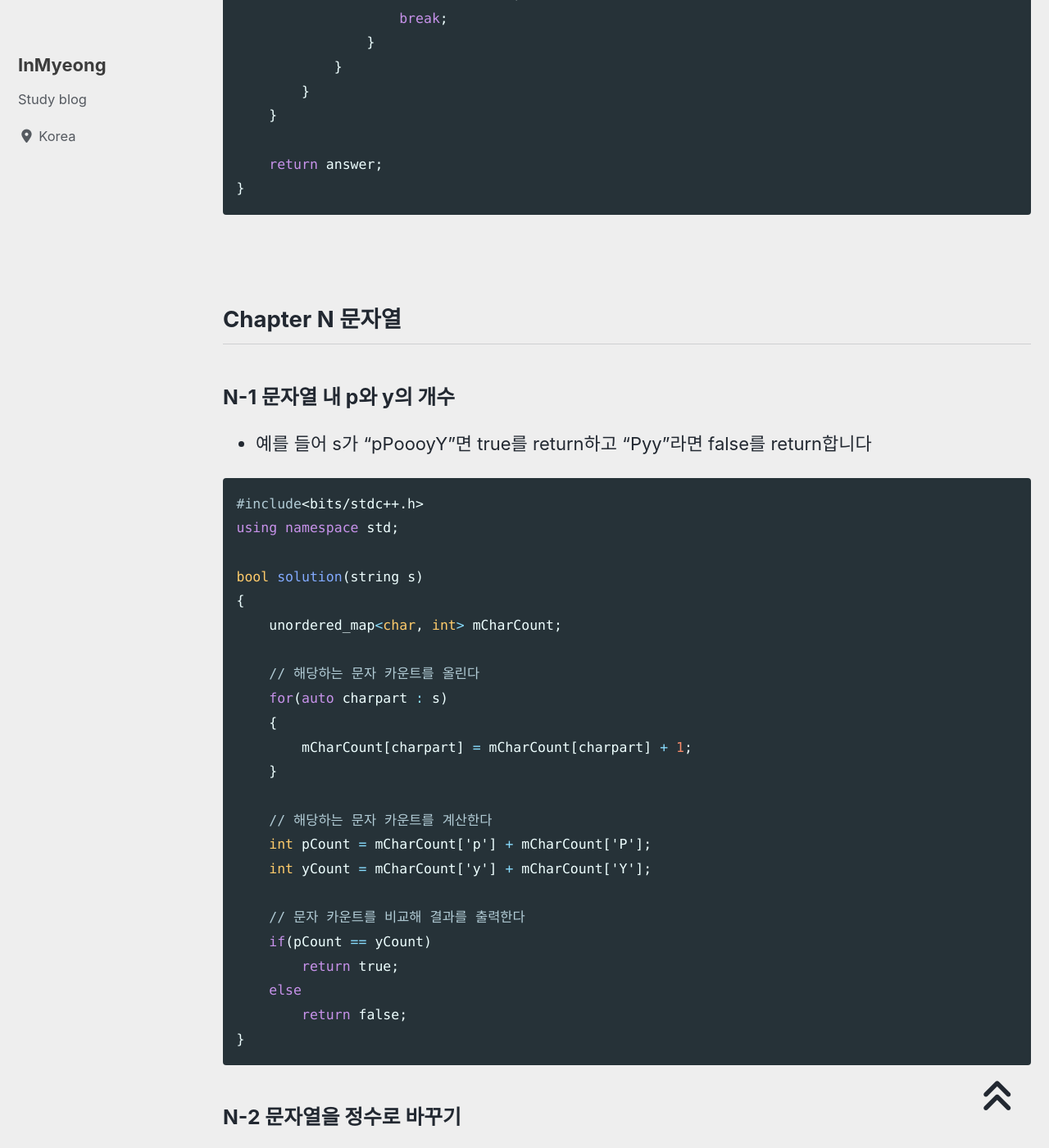
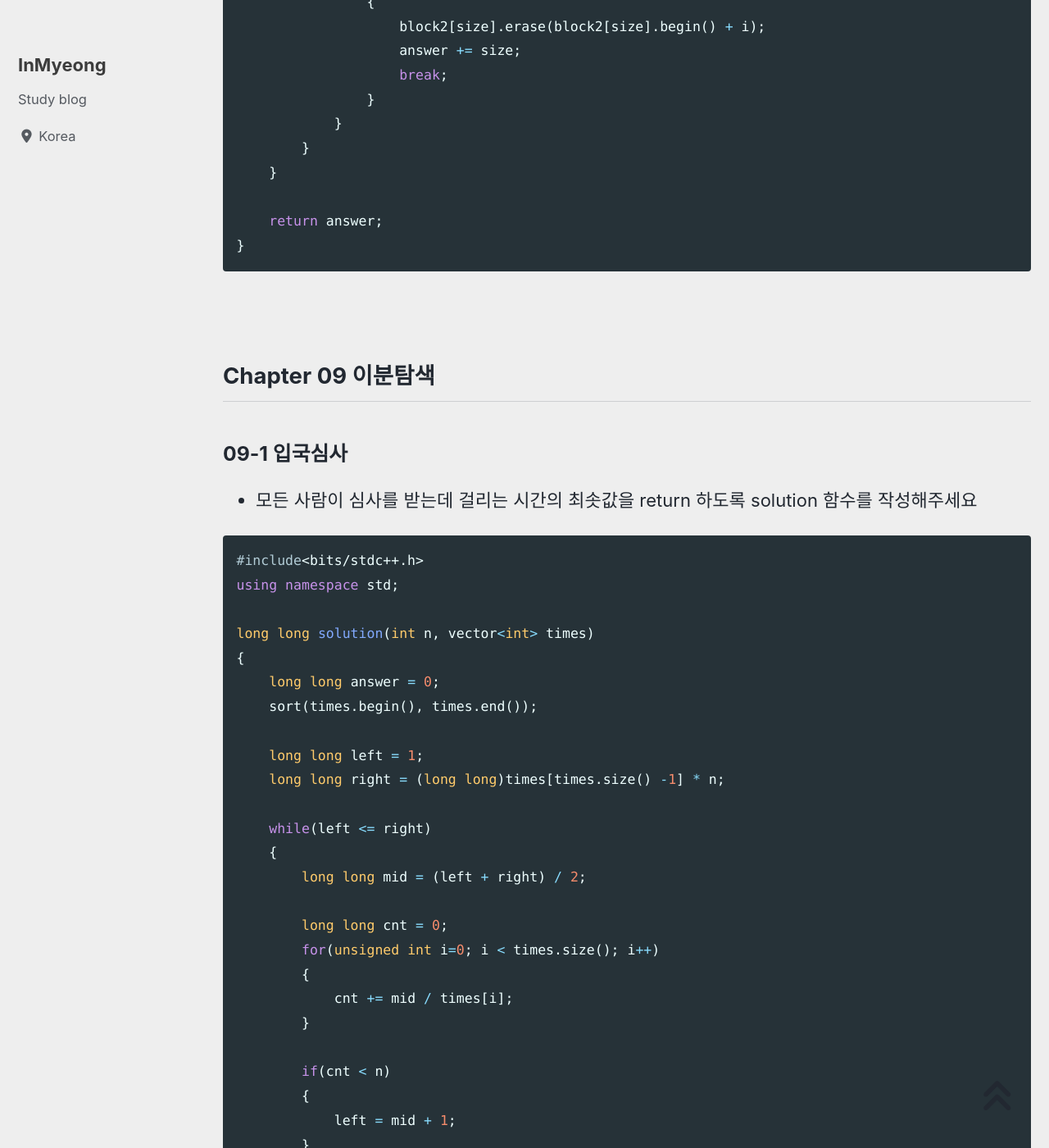
Before and after one commit to devMyeong/devMyeong.github.io, a Jekyll site: the page built from _posts/codingTest/2022-07-06-프로그래머스.md, in a window 1280 px wide and 1400 px high, scrolled down 59421 px. Shown: the whole window at 82% size. Built offline with Jekyll 4.4.1, drawn with Linux system fonts in a browser that asks for light colours; cached includes are drawn as plain includes; nearby versions of some CDN libraries; some web fonts are replaced; comment, search, counter and statistics services are not loaded; some of the changed text lies outside the part shown.

Commit message:
Chore : 코딩테스트 관련 내용 추가

````diff
--- a/_posts/codingTest/2022-07-06-프로그래머스.md
+++ b/_posts/codingTest/2022-07-06-프로그래머스.md
@@ -1736,6 +1736,50 @@ int solution(vector<vector<int>> game_board, vector<vector<int>> table)
 
 <br>
 
+## Chapter 09 이분탐색
+
+### 09-1 입국심사
+- 모든 사람이 심사를 받는데 걸리는 시간의 최솟값을 return 하도록 solution 함수를 작성해주세요
+
+```cpp
+#include<bits/stdc++.h>
+using namespace std;
+
+long long solution(int n, vector<int> times)
+{
+    long long answer = 0;
+    sort(times.begin(), times.end());
+
+    long long left = 1;
+    long long right = (long long)times[times.size() -1] * n;
+
+    while(left <= right)
+    {
+        long long mid = (left + right) / 2;
+
+        long long cnt = 0;
+        for(unsigned int i=0; i < times.size(); i++)
+        {
+            cnt += mid / times[i];
+        }
+
+        if(cnt < n)
+        {
+            left = mid + 1;
+        }
+        else
+        {
+            answer = mid;
+            right = mid - 1;
+        }
+    }
+
+    return answer;
+}
+```
+
+<br>
+
 ## Chapter N 문자열
 
 ### N-1 문자열 내 p와 y의 개수
````
Also changed, not shown: _posts/codingTest/2022-09-25-백준.md (+8 -1 lines), _posts/cs/2022-09-05-블로그-면접준비.md (+1 -0 lines).
